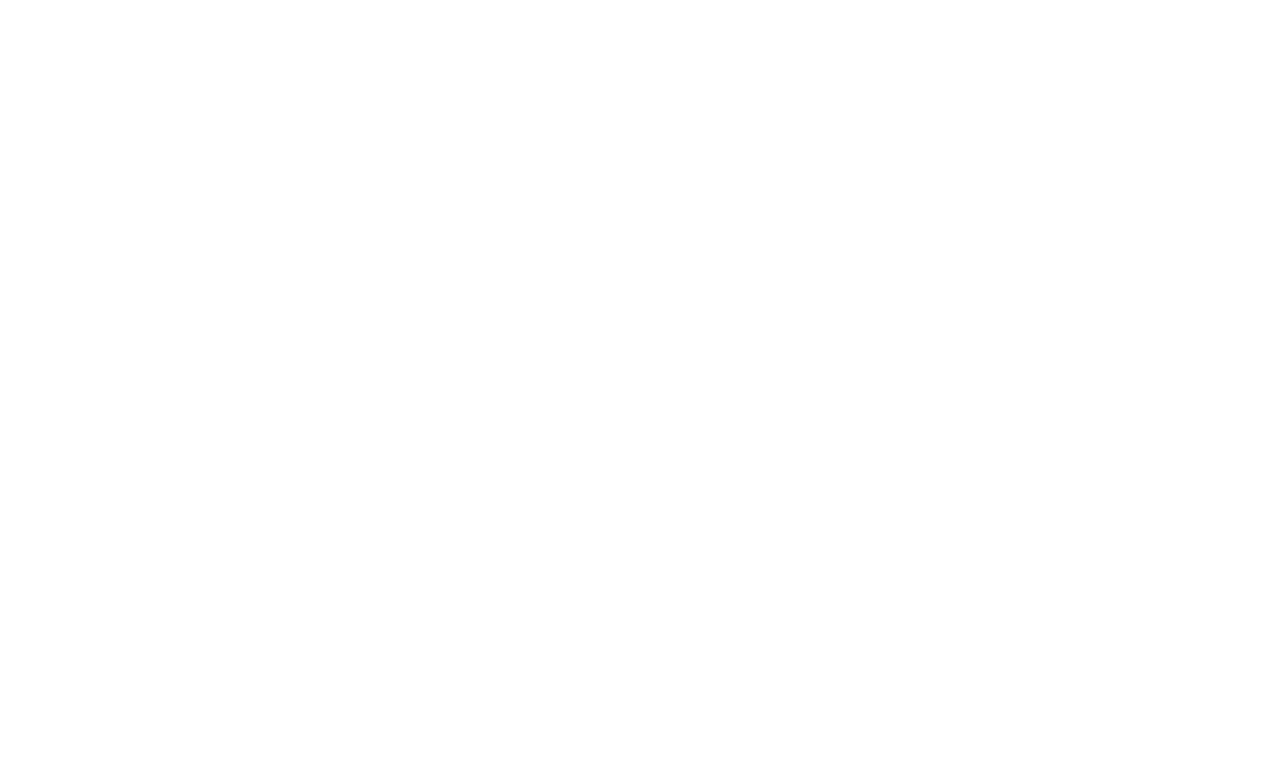
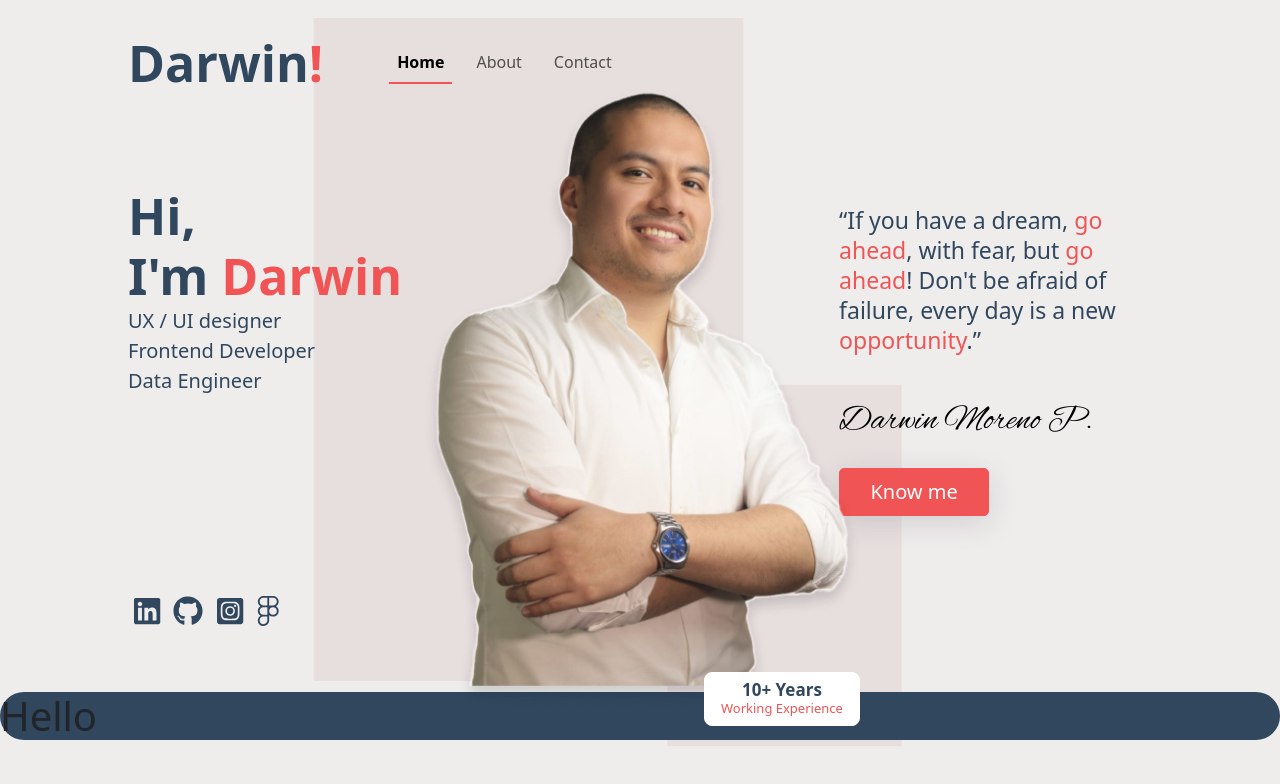
Before and after one commit to darmp78/myportfolio, a website: page index.html in a window 1280 px wide. Drawn offline with nearby package versions, Linux system fonts and the light colour scheme.

Commit message:
the second one with more changes in index

```diff
--- a/index.html
+++ b/index.html
@@ -1,5 +1,6 @@
 <!DOCTYPE html>
 <html lang="en">
+
 <head>
     <meta charset="UTF-8">
     <meta name="viewport" content="width=device-width, initial-scale=1.0">
@@ -11,9 +12,15 @@
     <script src="https://cdn.jsdelivr.net/npm/bootstrap@5.3.2/dist/js/bootstrap.bundle.min.js"
         integrity="sha384-C6RzsynM9kWDrMNeT87bh95OGNyZPhcTNXj1NW7RuBCsyN/o0jlpcV8Qyq46cDfL"
         crossorigin="anonymous"></script>
-     <script src="https://code.jquery.com/jquery-3.2.1.slim.min.js" integrity="sha384-KJ3o2DKtIkvYIK3UENzmM7KCkRr/rE9/Qpg6aAZGJwFDMVNA/GpGFF93hXpG5KkN" crossorigin="anonymous"></script>
-     <script src="https://cdn.jsdelivr.net/npm/popper.js@1.12.9/dist/umd/popper.min.js" integrity="sha384-ApNbgh9B+Y1QKtv3Rn7W3mgPxhU9K/ScQsAP7hUibX39j7fakFPskvXusvfa0b4Q" crossorigin="anonymous"></script>
-     <script src="https://cdn.jsdelivr.net/npm/bootstrap@4.0.0/dist/js/bootstrap.min.js" integrity="sha384-JZR6Spejh4U02d8jOt6vLEHfe/JQGiRRSQQxSfFWpi1MquVdAyjUar5+76PVCmYl" crossorigin="anonymous"></script>
+    <script src="https://code.jquery.com/jquery-3.2.1.slim.min.js"
+        integrity="sha384-KJ3o2DKtIkvYIK3UENzmM7KCkRr/rE9/Qpg6aAZGJwFDMVNA/GpGFF93hXpG5KkN"
+        crossorigin="anonymous"></script>
+    <script src="https://cdn.jsdelivr.net/npm/popper.js@1.12.9/dist/umd/popper.min.js"
+        integrity="sha384-ApNbgh9B+Y1QKtv3Rn7W3mgPxhU9K/ScQsAP7hUibX39j7fakFPskvXusvfa0b4Q"
+        crossorigin="anonymous"></script>
+    <script src="https://cdn.jsdelivr.net/npm/bootstrap@4.0.0/dist/js/bootstrap.min.js"
+        integrity="sha384-JZR6Spejh4U02d8jOt6vLEHfe/JQGiRRSQQxSfFWpi1MquVdAyjUar5+76PVCmYl"
+        crossorigin="anonymous"></script>
     <!-- End Bootstrap script -->
 
     <!-- font awesome   -->
@@ -23,11 +30,77 @@
 
     <link rel="stylesheet" href="./css/styles.css">
 </head>
+
 <body>
     <section id="title">
+        <div class="container-fluid-title">
+            <svg class="rec-dec-1" width="391" height="603" viewBox="0 0 391 603" fill="none"
+                xmlns="http://www.w3.org/2000/svg">
+                <rect width="391" height="603" fill="#E7DEDE" />
+            </svg>
+            <svg class="rec-dec-2" width="391" height="603" viewBox="0 0 391 603" fill="none"
+                xmlns="http://www.w3.org/2000/svg">
+                <rect width="391" height="603" fill="#E7DEDE" />
+            </svg>
+            <button type="button" class="btn btn-lg btn-dark ten-years-button">
+                <a class="nav-link nav-ten-years" href="#">10+ Years </br>
+                    <span class="ten-years-button-in">Working Experience</span></a></button>
+            <!-- Nav Bar -->
+            <nav class="navbar navbar-expand-lg main-nav-menu">
+
+                <a class="navbar-brand" href="#">Darwin<span class="text-secundary-color">!</span></a>
+                <button class="navbar-toggler" type="button" data-bs-toggle="collapse" data-bs-target="#navbarNav"
+                    aria-controls="navbarNav" aria-expanded="false" aria-label="Toggle navigation">
+                    <span class="navbar-toggler-icon"></span>
+                </button>
+                <div class="collapse navbar-collapse" id="navbarNav">
+                    <ul class="navbar-nav nav-underline">
+                        <li class="nav-item">
+                            <a class="nav-link active" aria-current="page" href="#">Home</a>
+                        </li>
+                        <li class="nav-item">
+                            <a class="nav-link" href="./pages/about.html">About</a>
+                        </li>
+                        <li class="nav-item">
+                            <a class="nav-link" href="./pages/contact.html">Contact</a>
+                        </li>
+                    </ul>
+                </div>
+            </nav>
+
+            <div class="row">
+                <div class="col-lg-4 container-main-title">
+                    <h1 class="title-main-text-h1">Hi,</br>I'm <span class="text-secundary-color">Darwin</span></h1>
+                    <h5 class="title-main-text-h5">UX / UI designer</br> Frontend Developer</br> Data Engineer </h5>
+                    <div class="icon-row">
+                        <i class="fab fa-linkedin icon-social-media"></i>
+                        <i class="fab fa-github icon-social-media"></i>
+                        <i class="fab fa-instagram-square icon-social-media"></i>
+                        <i class="fab fa-figma icon-social-media"></i>
+                    </div>
+                </div>
+                <div class="col-lg-4 container-main-img">
+                    <img class="tittle-img" src="./images/profileMainPic.png" alt="profile-picture">
+                </div>
+                <div class="col-lg-4 container-second-text">
+                    <p class="p-main-title">“If you have a dream, <span class="text-secundary-color">go ahead</span>,
+                        with fear, but <span class="text-secundary-color">go ahead</span>! Don't be afraid of failure,
+                        every day is a new <span class="text-secundary-color">opportunity</span>.”
+                    </p>
+
+                    <p class="p-main-title-p"><span class="p-main-title-name">Darwin Moreno P.</span>
+                    </p>
+                    <button type="button" class="btn btn-lg btn-dark hire-title-button">
+                        <a class="nav-link" href="./pages/about.html">Know me</a></button>
+                </div>
+            </div>
+        </div>
 
     </section>
     <section id="aboutMe">
+        <div class="container-aboutMe">
+            <h1>Hello</h1>
+        </div>
 
     </section>
     <section id="links">
@@ -38,4 +111,5 @@
     </section>
 
 </body>
+
 </html>
--- /dev/null
+++ b/scss/_index.scss
@@ -0,0 +1,145 @@
+#title {
+    .container-fluid-title {
+        padding: 1% 10% 1%;
+
+        .rec-dec-1 {
+            position: absolute;
+            left: 26%;
+            z-index: -1;
+            top: 6%;
+            scale: 1.1;
+        }
+
+        .rec-dec-2 {
+            position: absolute;
+            left: 46%;
+            z-index: -1;
+            top: 33%;
+            scale: 0.6;
+        }
+
+        .nav-ten-years {
+            line-height: 17px;
+        }
+
+        .ten-years-button {
+            position: absolute;
+            top: 84%;
+            left: 55%;
+            z-index: 1;
+            color: $primaryColor;
+            background-color: white;
+            border-color: white;
+            font-size: 17px;
+            font-weight: 600;
+
+            .ten-years-button-in {
+                color: $secundaryColor;
+                font-size: 13px;
+                font-weight: 400;
+            }
+        }
+
+
+        div {
+
+            .container-main-title {
+                width: 30%;
+
+                .title-main-text-h1 {
+                    color: $primaryColor;
+                    font-weight: 800;
+                    font-size: 50px;
+                    margin: 25% 0 0 0;
+                }
+
+                .text-secundary-color {
+                    color: $secundaryColor;
+                }
+
+                .title-main-text-h5 {
+                    color: $primaryColor;
+                    line-height: 30px;
+                }
+
+                .icon-row {
+                    padding: 1%;
+                    font-size: 30px;
+                    color: $primaryColor;
+                    margin-top: 65%;
+
+                    .icon-social-media {
+                        margin: 0 1%;
+
+                        &:hover {
+                            color: $secundaryColor;
+                        }
+                    }
+                }
+            }
+
+            .container-main-img {
+                width: 37%;
+                height: 30%;
+
+                .tittle-img {
+                    max-width: 110%;
+                    scale: 1.1;
+                }
+            }
+
+            .container-second-text {
+                width: 33%;
+                padding: 0 0 0 2%;
+
+                .p-main-title {
+                    padding: 10px 0 0;
+                    line-height: 30px;
+                    color: $primaryColor;
+                    margin-top: 25%;
+                    font-size: 23px;
+
+                    .text-secundary-color {
+                        color: $secundaryColor;
+                    }
+                }
+
+
+                .p-main-title-p {
+                    @extend .p-main-title;
+                    margin: 12% 0 0;
+
+                    .p-main-title-name {
+                        font-family: $signatureFontFamily;
+                        font-size: 35px;
+                        padding: 10px 0 0;
+                        color: black;
+                    }
+
+                }
+
+                .hire-title-button {
+                    margin: 10% 3% 5% 0;
+                    border-color: map-get($map: $mainButtonSecundaryColor, $key: border-color);
+                    background-color: map-get($map: $mainButtonSecundaryColor, $key: background-color);
+                    border-radius: map-get($map: $mainButtonSecundaryColor, $key: border-radius);
+                    box-shadow: map-get($map: $mainButtonSecundaryColor, $key: box-shadow);
+                    width: 150px;
+
+                    &:hover {
+                        background-color: $secundaryColorCC;
+                        border-color: $secundaryColorCC;
+                    }
+                }
+
+            }
+        }
+    }
+}
+
+#aboutMe {
+    .container-aboutMe {
+        background-color: $primaryColor;
+        border-radius: 30px;
+    }
+}
--- /dev/null
+++ b/scss/_maps.scss
@@ -0,0 +1,17 @@
+ /* Maps */
+
+ $mainButtonSecundaryColor: (
+     margin: 0% 3% 5% 0,
+     border-color: $secundaryColor,
+     background-color: $secundaryColor,
+     border-radius: 5px,
+     box-shadow: rgba(100, 100, 111, 0.2) 0px 7px 29px 0px
+ );
+
+ $secButtonSecundaryColor: (
+     margin: 0% 3% 5% 0,
+     border-color: $secundaryColor,
+     color: $secundaryColor,
+     border-radius: 5px,
+     box-shadow: rgba(100, 100, 111, 0.2) 0px 7px 29px 0px
+ );
--- /dev/null
+++ b/scss/_navBar.scss
@@ -0,0 +1,21 @@
+
+ /* Navegation bar */
+ nav {
+    .navbar-brand {
+        font-size: 50px;
+        font-weight: bold;
+        color: $primaryColor;
+    }
+
+    .text-secundary-color {
+        color: $secundaryColor;
+    }
+    .navbar-nav .nav-link.active,
+    .navbar-nav .nav-link.show {
+        border-bottom: 2px solid $secundaryColor !important;
+    }
+
+    #navbarNav {
+        padding-left: 50px;
+    }
+}
--- /dev/null
+++ b/scss/_variables.scss
@@ -0,0 +1,9 @@
+ /* Variables */
+ $primaryColor: #30475E;
+ $secundaryColor: #F05454;
+ $secundaryColorCC: #F05454CC;
+ $primaryGrayColor: #EFECEC;
+ $secundaryGrayColor: #707070;
+ $thirdColor:#FFB0B0;
+ $mainFontFamily: system-ui, -apple-system, BlinkMacSystemFont, 'Segoe UI', Roboto, Oxygen, Ubuntu, Cantarell, 'Open Sans', 'Helvetica Neue', sans-serif;
+ $signatureFontFamily: "Alex Brush", cursive;
--- /dev/null
+++ b/scss/styles.scss
@@ -0,0 +1,33 @@
+ /* Fonts */
+
+ @import url('https://fonts.googleapis.com/css2?family=Alex+Brush&display=swap');
+
+  /* Import */
+@import "_variables";
+@import "_navBar";
+@import "_maps";
+@import "_index";
+
+body {
+    background-color: $primaryGrayColor;
+    font-family: $mainFontFamily;
+}
+
+ /* Media query breakpoints */
+ @media (max-width:1000px) {
+    #title {
+        text-align: center;
+
+        .main-nav-menu {
+            text-align: right;
+
+        }
+
+        .nav-underline {
+            .nav-link {
+                padding-right: 10px;
+            }
+
+        }
+    }
+ }
```
Also changed, not shown: package.json (added, +27 -0 lines), css/styles.css, 1 other file. Lines whose indentation alone changed are shown as unchanged.
